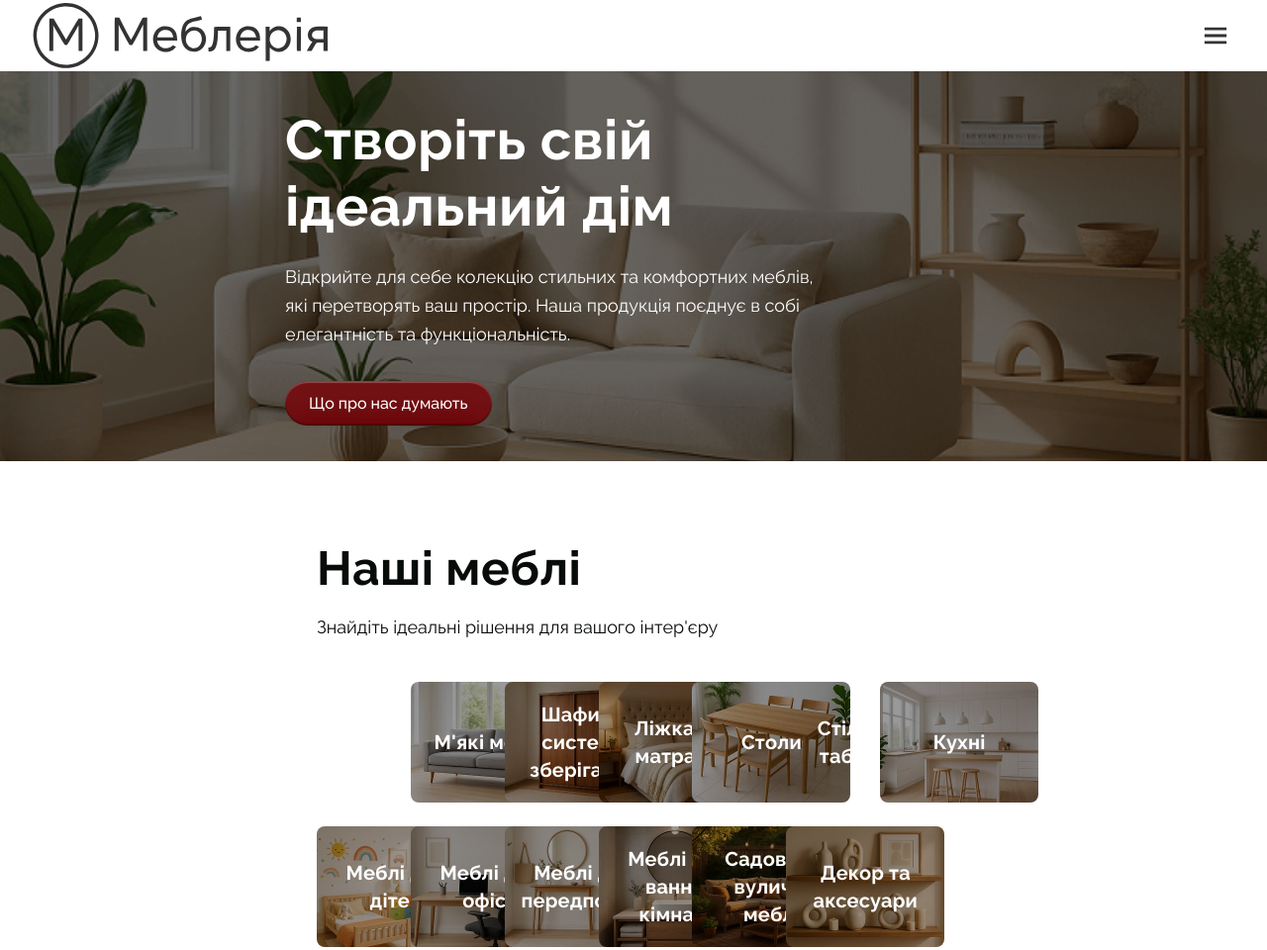
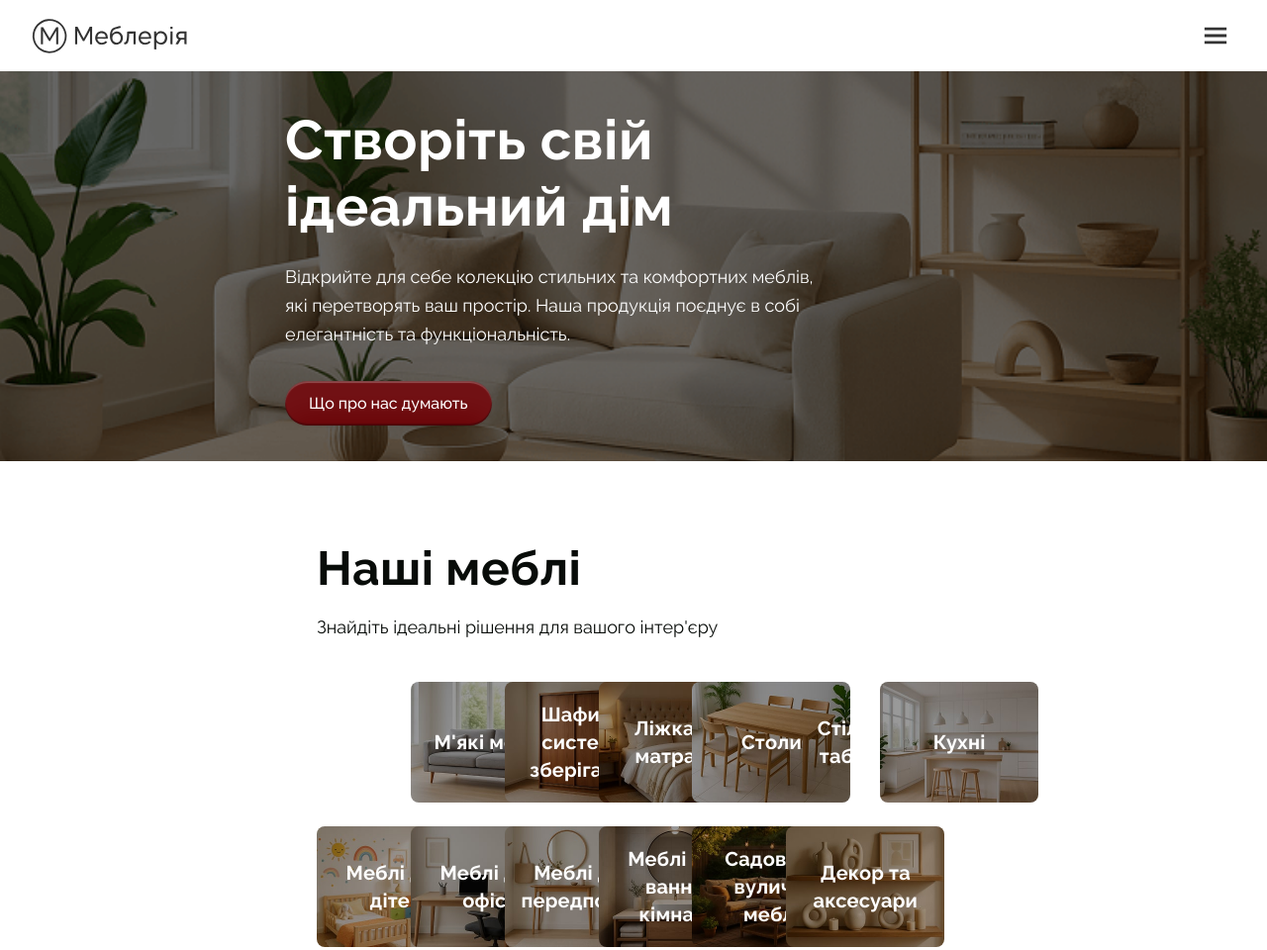
Before and after one commit to OleksandrBaranov05/mebleriya-shop, a plain HTML site: page index.html in a window 1280 px wide. Shown: the top 960 px of the page at 99% size. Drawn offline with nearby package versions, Linux system fonts and the light colour scheme; a script that the page names is missing.

Commit message:
Deploying to gh-pages from @ OleksandrBaranov05/mebleriya-shop@c971b6827c5195445a57e269dd91020594daa416 🚀

```diff
--- a/index.html
+++ b/index.html
@@ -30,7 +30,7 @@
     <header class="header">
       <div class="header-container">
         <a href="/" class="logo" id="logo">
-          <svg class="logo-icon">
+          <svg class="logo-icon" width="157" height="35">
             <use href="/mebleriya-shop/assets/icons.svg#icon-logo"></use>
           </svg>
         </a>
@@ -47,6 +47,7 @@
 
         <button class="burger" id="burger">
           <svg class="burger-icon">
+
             <use href="/mebleriya-shop/assets/icons.svg#icon-burger"></use>
           </svg>
         </button>
```
